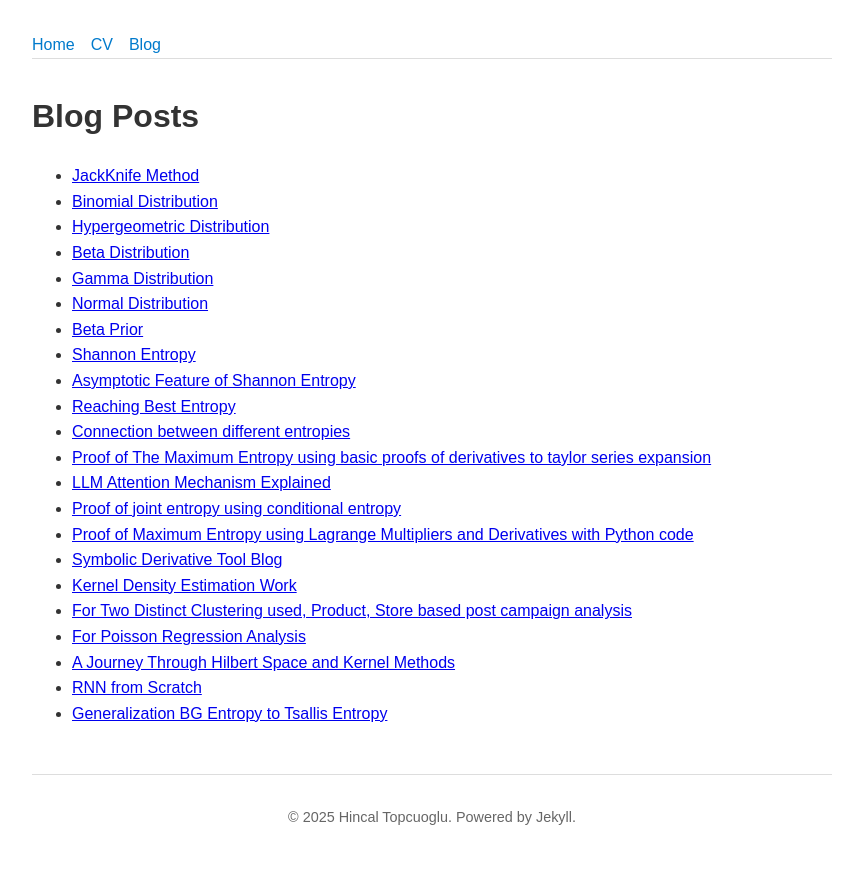
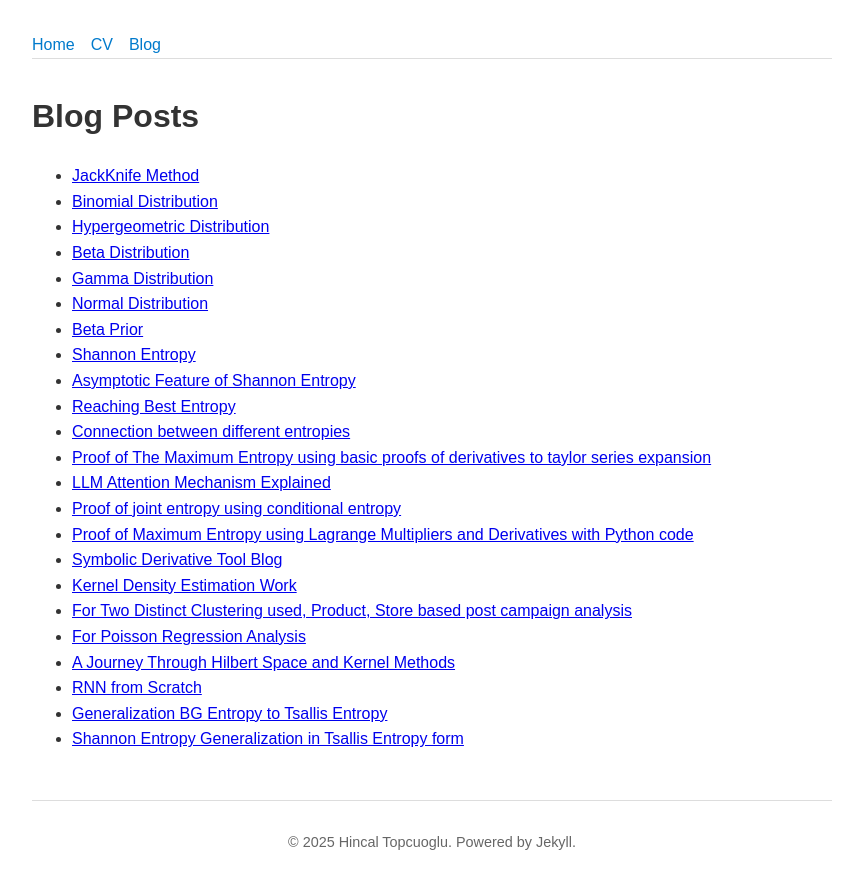
Before and after one commit to hincaltopcuoglu/hincaltopcuoglu.github.io, a Jekyll site: the page built from blog.md, in a window 1280 px wide. Shown: the top 889 px of the page, without its empty margins (208-1071 px from the left). Built offline with Jekyll 4.4.1, drawn with Linux system fonts in a browser that asks for light colours.

Commit message:
Add link to Shannon Entropy Generalization

```diff
--- a/blog.md
+++ b/blog.md
@@ -28,3 +28,4 @@ permalink: /blog/
 - [A Journey Through Hilbert Space and Kernel Methods](kernel_works_hilbert_space.pdf)
 - [RNN from Scratch](RNN_Study_Paper.pdf)
 - [Generalization BG Entropy to Tsallis Entropy](Generalization_BG_Entropy_to_Tsallis.pdf)
+- [Shannon Entropy Generalization in Tsallis Entropy form](Shannon_Generalization_in_Tsallis_Form.pdf)
```
